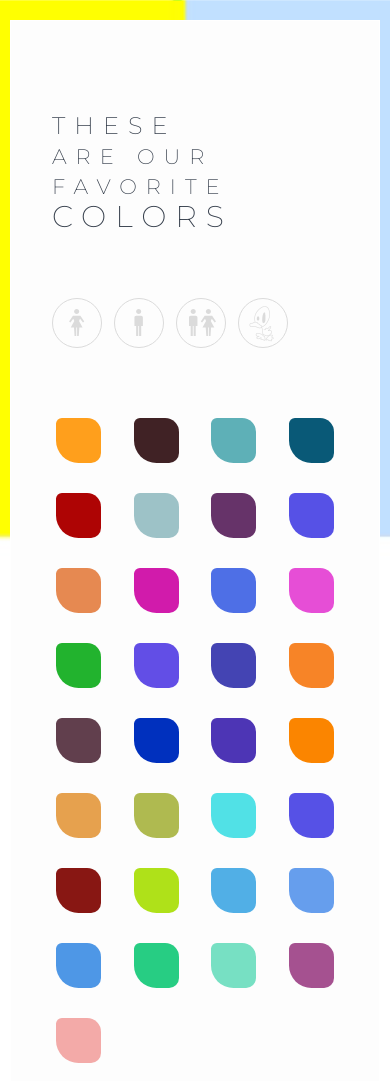
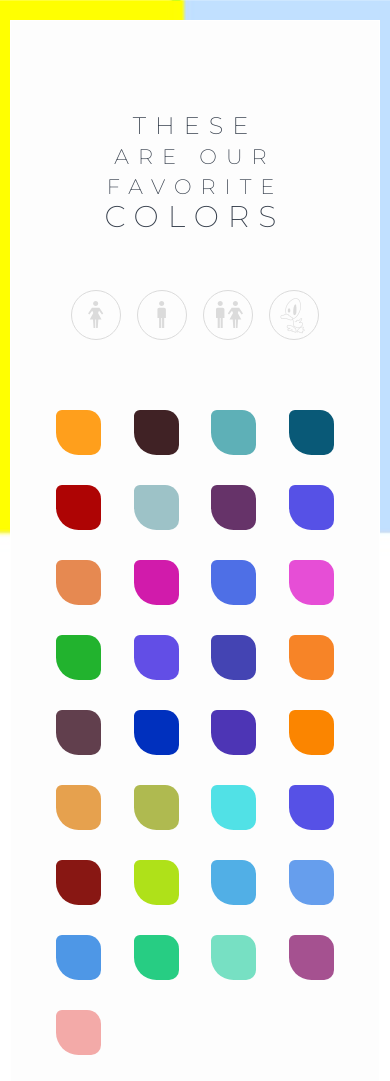
Before and after one commit to GreetVdL/kleurboek, a plain HTML site: page index.html in a window 390 px wide. Shown: the top 1081 px of the page. Drawn offline with Linux system fonts and the light colour scheme; a web font is replaced by a local one.

Commit message:
mobile centered layout

```diff
--- a/css/index.css
+++ b/css/index.css
@@ -236,10 +236,39 @@ nav a:active .tooltip {
     margin: 0 10px 0 10px;
   }
   header {
-    text-align: left;
+    text-align: center;
     padding: 90px 21px 28px 21px;
     line-height: 30px;
   }
+
+  nav {
+    display: flex;
+    justify-content: center;
+  }
+
+  nav a {
+    margin-left: 0;
+  }
+
+  nav a:nth-of-type(4) p {
+    margin-top: 27px;
+  }
+  #container > nav > a:nth-of-type(1) {
+    margin-left: 0;
+  }
+
+  nav :is(a:nth-of-type(2), a:nth-of-type(3), a:nth-of-type(4)) {
+    padding-left: 10px;
+    margin-left: 0;
+  }
+
+  nav a:hover .tooltip,
+  nav a:active .tooltip {
+    width: 100%;
+    text-align: center;
+    left: 0;
+  }
+
   main {
     padding: 0 10px 20px 10px;
   }
```
